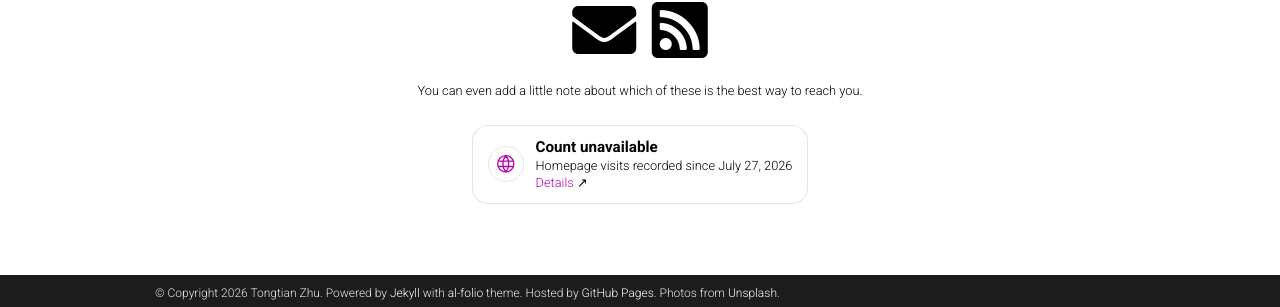
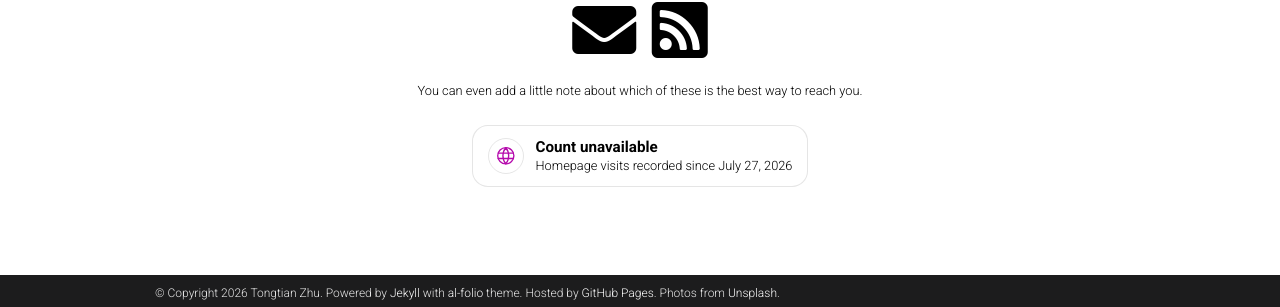
Before and after one commit to Raiden-Zhu/Raiden-Zhu.github.io, a Jekyll site: the page built from _pages/about.md, in a window 1280 px wide and 900 px high, scrolled down 1813 px. Shown: the part 590-897 px from the top of the window. Built offline with Jekyll 4.4.1, drawn with Linux system fonts in a browser that asks for light colours; full-size pictures stand in for the smaller copies a plugin makes; comment, search, counter and statistics services are not loaded; a style sheet for code colours, icons or effects is not loaded.

Commit message:
Stop linking the private visitor dashboard

```diff
--- a/_config.yml
+++ b/_config.yml
@@ -121,7 +121,7 @@ visitor_stats:
   tracking_enabled: true
   homepage_counter_enabled: true
   collection_start: "2026-07-27"
-  public_dashboard_enabled: true
+  public_dashboard_enabled: false
 
 google_site_verification:  # your google-site-verification ID (Google Search Console)
 bing_site_verification:  # out your bing-site-verification ID (Bing Webmaster)
```
